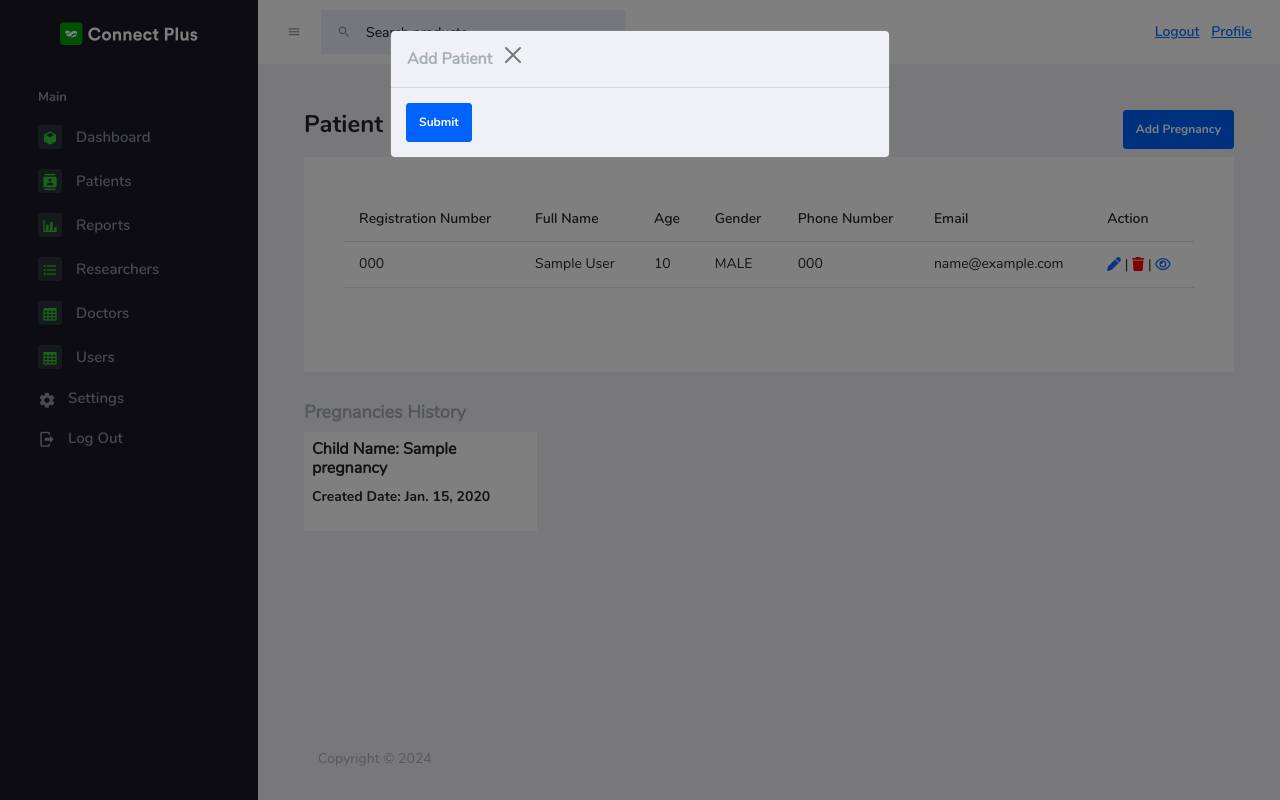
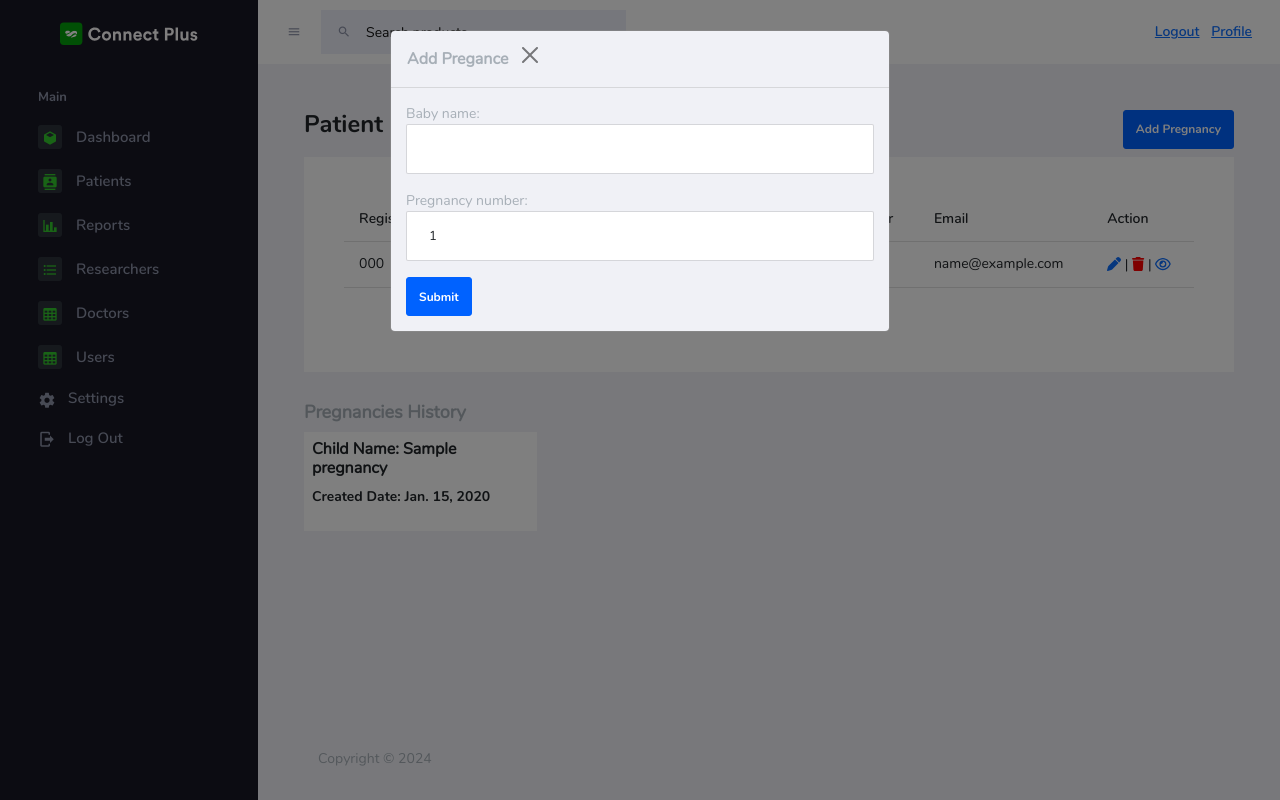
Before and after one commit to hassanyange/digitization-clinical-card-system, a Django app: page /patient/1 in a window 1280 px wide, after a click on "Add Pregnancy". Run offline with Django 5.2, Linux system fonts and the light colour scheme; a user stored in the database is signed in; tables that the repository leaves empty hold one stand-in row (values such as "Sample post"); some libraries are stand-ins or nearby versions.

Commit message:
pregnancy fix

```diff
--- a/main/views.py
+++ b/main/views.py
@@ -64,6 +64,7 @@ def logout_user(request):
     messages.info(request, "Successful logged out")
     return redirect(home)
 
+
 def profile(request):
     if request.method == 'POST':
         form = AccountDetailsForm(request.POST, instance=request.user)
@@ -75,12 +76,10 @@ def profile(request):
     return render(request, 'accountdetails.html', {'form': form})
 
 
-
-
 # list all pattients
 @login_required()
 def patients(request):
-    patients = Patient.objects.all()
+    patients_list = Patient.objects.all()
     form = PatientForm()
     if request.method == 'POST':
         form = PatientForm(request.POST)
@@ -88,7 +87,7 @@ def patients(request):
             form.save()
             messages.success(request, 'Patient added successfully')
             return redirect(patients)
-    context = {'patients': patients, 'form': form}
+    context = {'patients': patients_list, 'form': form}
     return render(request, 'patients.html', context)
 
 
@@ -167,9 +166,12 @@ def doctors(request):
 
 def pregnance(request, id):
     pregnancey = get_object_or_404(Pregnancy, id=id)
-    first_tm, _ = FirstTimePatientInfo.objects.get_or_create(pregnance=pregnancey)
-    previous_tm, _ = PreviousPregnancyInfo.objects.get_or_create(pregnance=pregnancey)
-    labaratory_tm, _ = LaboratoryMeasurement.objects.get_or_create(pregnance=pregnancey)
+    first_tm, _ = FirstTimePatientInfo.objects.get_or_create(
+        pregnancy=pregnancey)
+    previous_tm, _ = PreviousPregnancyInfo.objects.get_or_create(
+        pregnancy=pregnancey)
+    labaratory_tm, _ = LaboratoryMeasurement.objects.get_or_create(
+        pregnancy=pregnancey)
     first_pregnance_form = FirstTimePatientInfoForm(instance=first_tm)
     previous_pregnancies_form = PreviousPregnancyInfoForm(instance=previous_tm)
     labaratory_info_form = LaboratoryMeasurementForm(instance=labaratory_tm)
@@ -204,6 +206,6 @@ def pregnance(request, id):
         'pregnance': pregnancey,
         'first_pregnance_form': first_pregnance_form,
         'previous_pregnancies_form': previous_pregnancies_form,
-                'labaratory_info_form': labaratory_info_form
+        'labaratory_info_form': labaratory_info_form
     }
     return render(request, 'pregnance.html', context)
--- a/templates/patient.html
+++ b/templates/patient.html
@@ -75,7 +75,7 @@
       <div class="d-flex">
         <div class="col-xl-3 col-lg-6 col-sm-6 grid-dmargin ">
           {% for child in patient.pregnancy_set.all %}
-            <a href="{% url 'pregnancy' child.id %}" class="text-decoration-none">
+            <a href="{% url 'pregnance' child.id %}" class="text-decoration-none">
               <div class="card">
                 <div class="card-body p-2 m-0 text">
                   <h5 class="mb text-dark font-weight-normal">Child Name: {{ child.baby_name }}</h5>
@@ -102,14 +102,14 @@
     <div class="modal-content">
       <div class="modal-header">
         <div class="d-flex justify-content-between">
-          <h5 class="modal-title" id="addPatientModalLabel">Add Patient</h5>
+          <h5 class="modal-title" id="addPatientModalLabel">Add Pregance</h5>
           <button type="button" class="btn-close" data-bs-dismiss="modal" aria-label="Close"></button>
         </div>
       </div>
       <div class="modal-body">
         <!-- Bootstraped Patient Form inside Modal -->
         <form method="post" action="">
-          {% csrf_token %} {{ pregnancy_form.as_p }}
+          {% csrf_token %} {{ pregnance_form.as_p }}
           <button type="submit" class="btn btn-primary">Submit</button>
         </form>
       </div>
```
Also changed, not shown: test.py (added).
